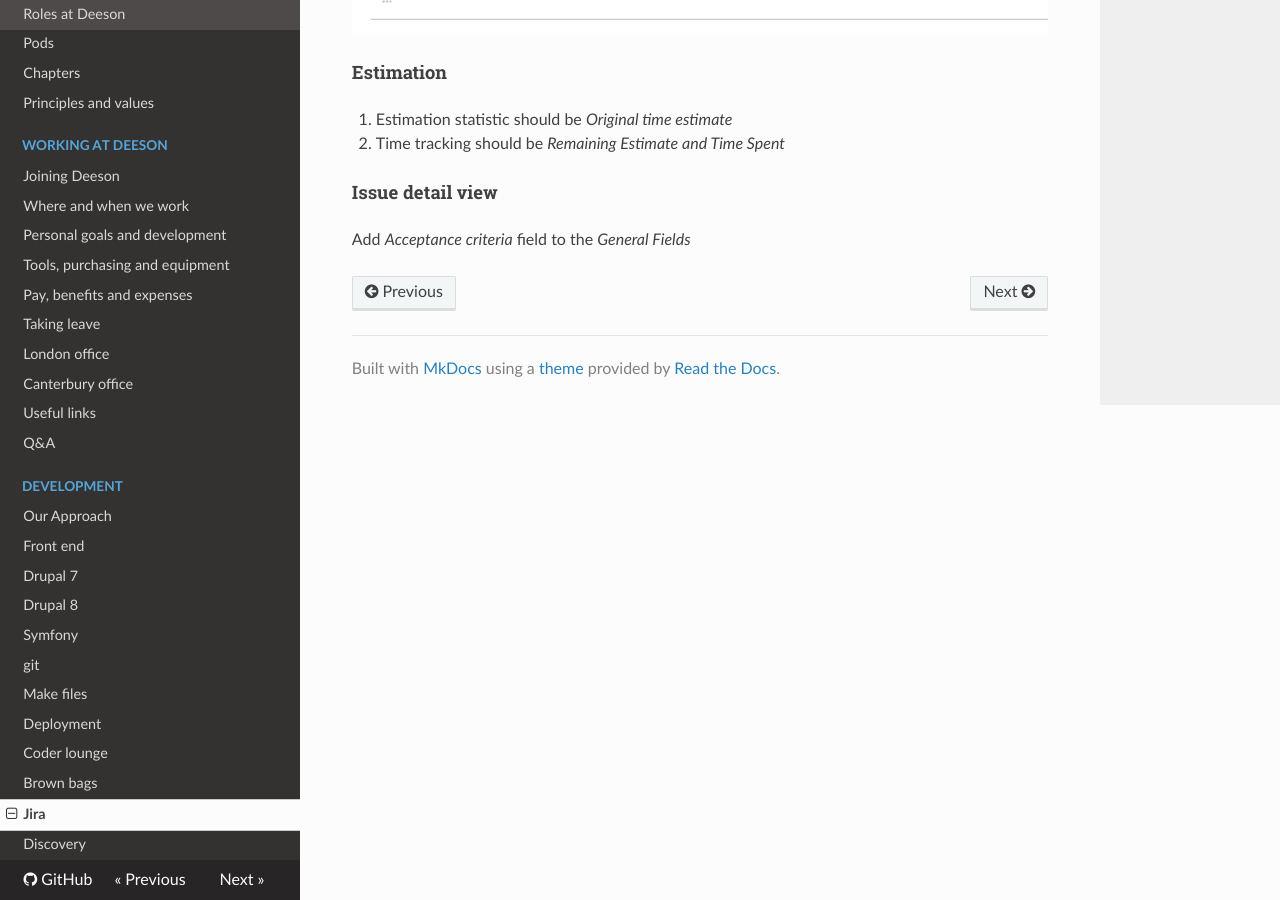
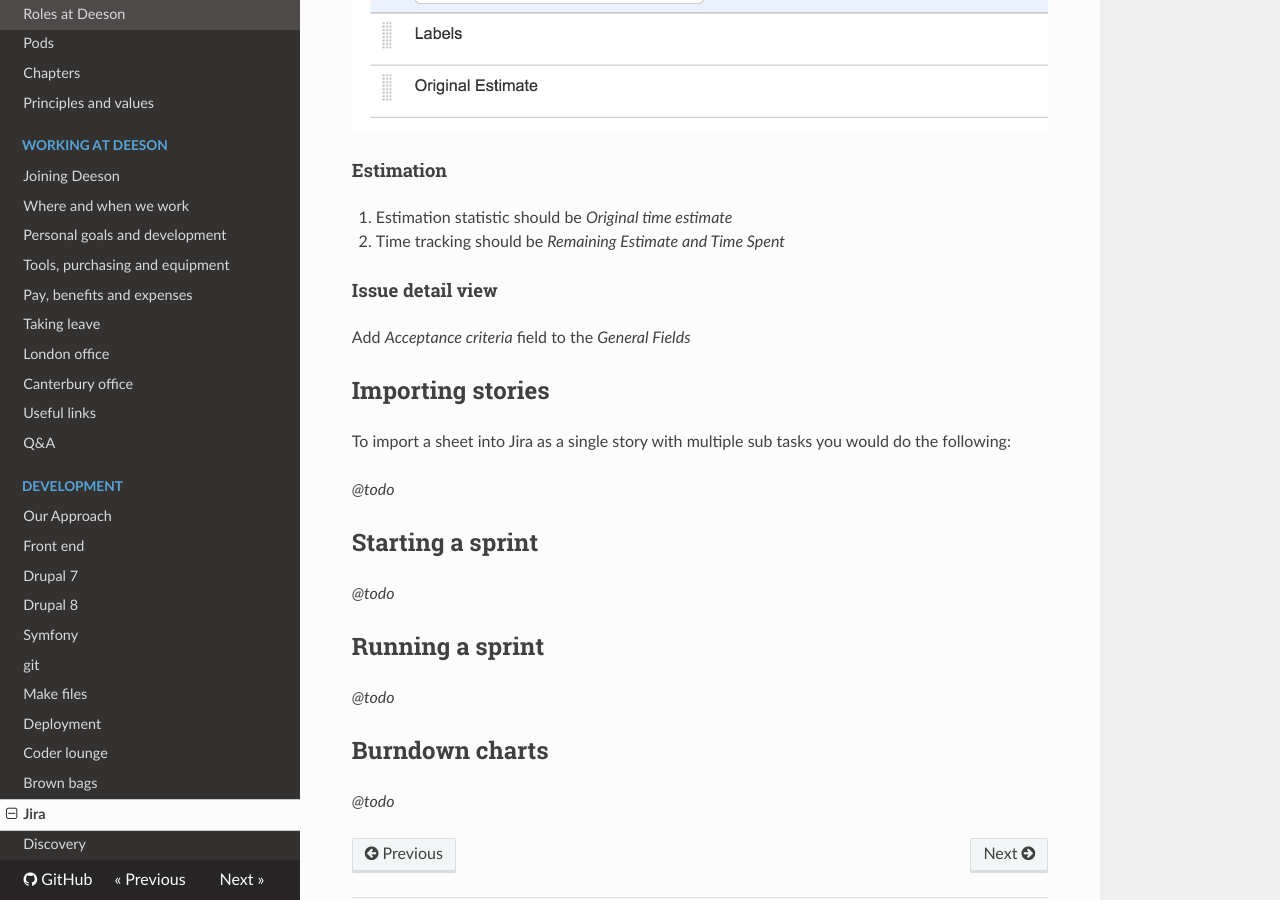
Before and after one commit to teamdeeson/codex, an MkDocs documentation site: the page built from docs/development/jira.md, in a window 1280 px wide and 900 px high, scrolled down 3287 px. Built offline with MkDocs 1.6.1, drawn with Linux system fonts in a browser that asks for light colours; nearby versions of some CDN libraries; old or Windows-style settings are respelled for this version of MkDocs; some of the changed text lies outside the part shown.

Commit message:
More Jira information

```diff
--- a/docs/development/jira.md
+++ b/docs/development/jira.md
@@ -42,6 +42,10 @@ project as well as ongoing maintenance work to the live site.
 3. Choose *Board from an existing project*
 4. Give the board a name, e.g. *Project board*
 
+### Creating a complex board
+
+_@todo_
+
 ### Recommended board settings
 
 To configure a board, navigate to the project then choose *Board* and *Configure*
@@ -70,3 +74,21 @@ Set additional fields on the layout of story cards as below
 #### Issue detail view
 
 Add *Acceptance criteria* field to the _General Fields_
+
+## Importing stories
+
+To import a sheet into Jira as a single story with multiple sub tasks you would do the following:
+
+_@todo_
+
+## Starting a sprint
+
+_@todo_
+
+## Running a sprint
+
+_@todo_
+
+## Burndown charts
+
+_@todo_
```
